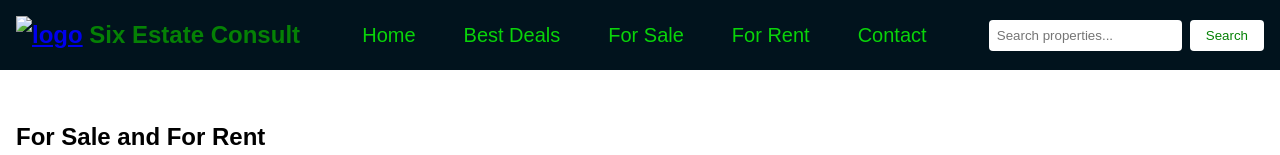
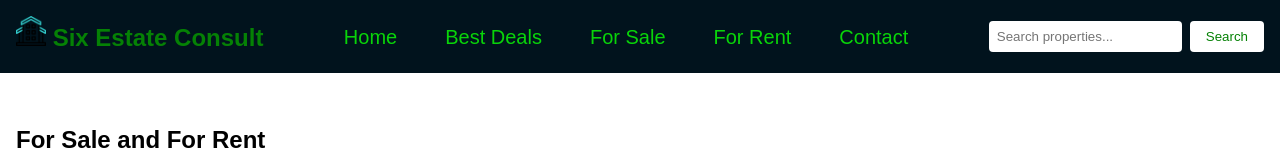
Before and after one commit to Manuel-06/group-six-web-dev, a plain HTML site: page index.html in a window 1280 px wide. Shown: the top 155 px of the page. Drawn offline with Linux system fonts and the light colour scheme; grey boxes are pictures that could not be loaded; files whose address does not match are found by name; a web font is replaced by a local one.

Commit message:
Update index.html

```diff
--- a/index.html
+++ b/index.html
@@ -10,7 +10,7 @@
 </head>
 <body>
     <header>
-        <div class="logo"><a href="index.html"><img src="images/logo.png" alt="logo"></a>  Six Estate Consult</div>
+        <div class="logo"><a href="index.html"><img src="logo.png" alt=""></a>  Six Estate Consult</div>
         <button class="mobile-menu-toggle" aria-label="Toggle menu">&#9776;</button>
         <nav class="nav-menu">
             <ul>
```
